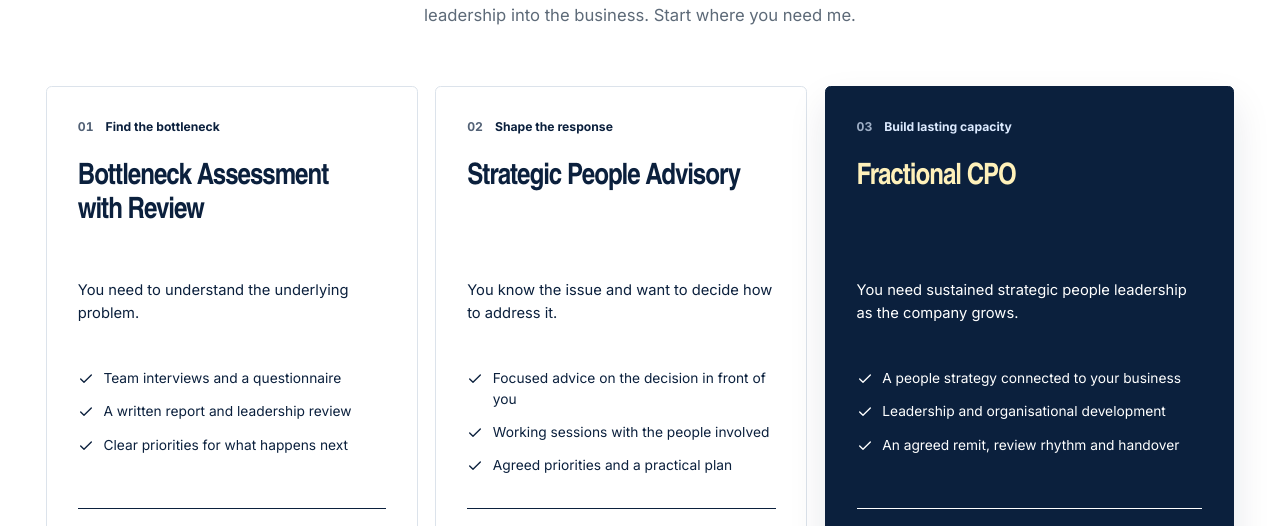
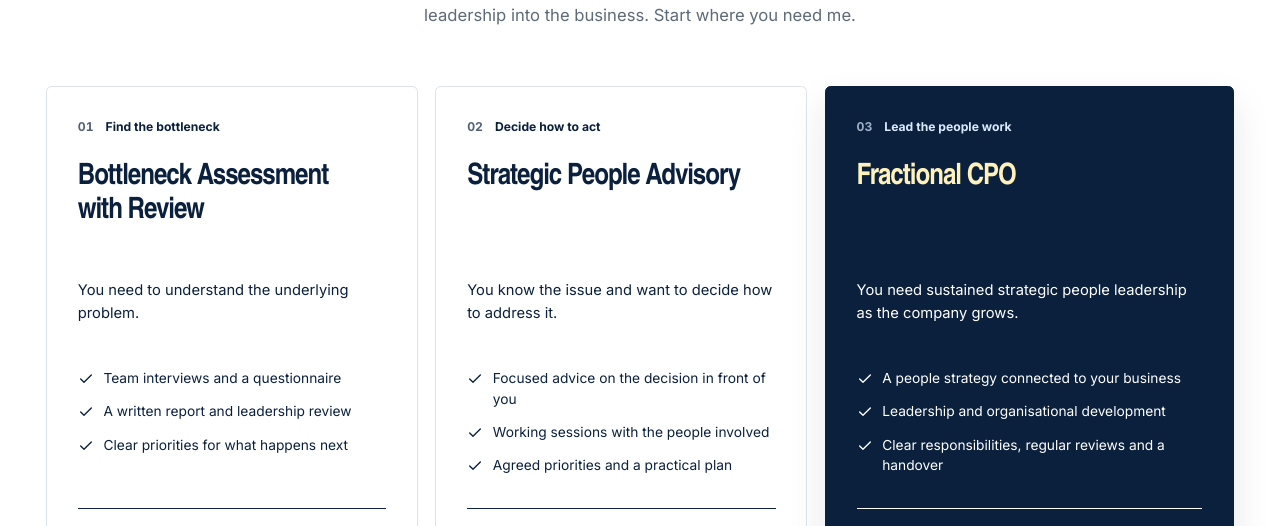
Before and after one commit to Ouroboros-Org/Marc-Berghoff-Homepage, a Next.js app: page / in a window 1280 px wide. Shown: the part 3027-3553 px from the top of the page. Built offline with nearby package versions, Linux system fonts and the light colour scheme; no server answers.

Commit message:
Clarify engagement responsibility and reader-facing navigation

```diff
--- a/src/config/site.ts
+++ b/src/config/site.ts
@@ -86,7 +86,7 @@ const primaryContactAction = getPrimaryContactAction();
 export const siteConfig = {
     name: "Marc Berghoff",
     descriptor: "Fractional CPO · People & organisation",
-    description: "Fractional CPO and strategic people advisory for growing companies. People, leadership and organisational development, shaped around what the business needs.",
+    description: "Work with me as your Fractional CPO (Chief People Officer) or strategic people adviser. Support for your people, leadership and organisation as you grow.",
     contact: {
         email: getContactEmail(),
         phoneDisplay: contactPhone?.display ?? null,
@@ -122,39 +122,39 @@ const insightNavigation = [
     {
         href: "/blog",
         label: "All insights",
-        description: "Start with the leadership pattern closest to what is happening now.",
+        description: "Explore questions about your people, leadership and organisation.",
     },
     {
         href: "/blog/founder-bottleneck-or-operating-model",
         label: "When work returns to the founder",
-        description: "Trace whether the issue sits in behaviour, decision rights or the operating model.",
+        description: "Look at why decisions return to you and what would help your team carry them.",
     },
     {
         href: "/blog/role-clarity-is-not-a-job-description",
         label: "Role clarity beyond job descriptions",
-        description: "Look at decisions, hand-offs and working agreements that the documents miss.",
+        description: "Clarify who decides and how people work together.",
     },
     {
         href: "/blog/when-fractional-people-leadership-makes-sense",
         label: "When a Fractional CPO fits",
-        description: "Recognise when the agenda needs an owner before it needs a permanent hire.",
+        description: "Compare ongoing advice, an agreed CPO remit and a permanent hire.",
     },
     {
         href: "/blog/executive-coaching-advisory-or-assessment",
         label: "Choosing the right engagement",
-        description: "See how ownership and uncertainty point to a proportionate response.",
+        description: "Understand the difference between assessment, focused advice and ongoing support.",
     },
 ] as const satisfies readonly NavigationLink[];
 const aboutNavigation = [
     {
         href: "/about",
         label: "About me",
-        description: "See how I work between coaching, advice and defined responsibility.",
+        description: "Get to know me, my experience and how I work.",
     },
     {
         href: "/results",
         label: "Selected work",
-        description: "Review selected engagements, client evidence and public work.",
+        description: "See examples of my work and hear from clients.",
     },
     {
         href: "/contact",
@@ -168,14 +168,14 @@ export function getHeaderNavigation(locale: SiteLocale = "en"): readonly HeaderN
             id: "work",
             label: "How I can help",
             href: getRouteHref("services", "en"),
-            description: "See how the situation determines my level of involvement.",
+            description: "Choose the support your people, leadership and organisation need.",
             items: getServiceNavigation(locale),
         },
         {
             id: "insights",
             label: "Insights",
             href: "/blog",
-            description: "Read practical notes on leadership issues that are hard to see or move.",
+            description: "Read practical ideas for the people and leadership decisions ahead of you.",
             items: insightNavigation,
         },
         {
--- a/src/content/engagement-process.ts
+++ b/src/content/engagement-process.ts
@@ -17,13 +17,13 @@ export const ENGAGEMENT_PROCESS = [
     title: "Agree the work",
     meta: "Written scope before paid work",
     description:
-      "We agree my responsibility, your team's role, the outputs, working rhythm and fee. Pace and duration follow the need, with a clear point to review them.",
+      "We agree my responsibility, your team's role, what you receive, how often we work together and the fee. Pace and duration follow the need, with a clear point to review them.",
   },
   {
     title: "Work, review and hand over",
     meta: "Keep the support useful",
     description:
-      "We work on the live issue and review what is changing. We adjust my involvement or finish with a handover your team can carry forward.",
+      "We work on the agreed priorities and review what is changing. We adjust my involvement or finish with a handover your team can carry forward.",
   },
 ] as const;
 
--- a/src/content/engagements.ts
+++ b/src/content/engagements.ts
@@ -24,11 +24,11 @@ export const ENGAGEMENTS: readonly Engagement[] = [
     shortTitle: "Find the bottleneck",
     href: "/bottleneck-assessment",
     situation: "You need to understand the underlying problem.",
-    summary: "An outside view of what is slowing the company down, grounded in your team's experience.",
+    summary: "Understand what is slowing your company down, with an outside view grounded in your team's experience.",
     rhythm: "Typically 2–3 weeks",
     receives: ["Team interviews and a questionnaire", "A written report and leadership review", "Clear priorities for what happens next"],
-    readiness: "Access to the leadership team and a willingness to examine what is happening.",
-    boundary: "We finish with findings and priorities you can act on, independently or with further support.",
+    readiness: "You can involve your leadership team, share relevant information and examine what is happening.",
+    boundary: "You leave with findings and priorities you can act on, independently or with further support.",
     nextStep: "Discuss the assessment",
     featured: false,
   },
@@ -36,14 +36,14 @@ export const ENGAGEMENTS: readonly Engagement[] = [
     id: "advisory",
     number: "02",
     title: "Strategic People Advisory",
-    shortTitle: "Shape the response",
+    shortTitle: "Decide how to act",
     href: "/advisory",
     situation: "You know the issue and want to decide how to address it.",
-    summary: "A focused engagement to work through a people or organisation decision and turn it into a practical way forward.",
+    summary: "Work through a people, leadership or organisation decision with me and agree a plan your team can put into practice.",
     rhythm: "A starting point: 2–6 weeks",
     receives: ["Focused advice on the decision in front of you", "Working sessions with the people involved", "Agreed priorities and a practical plan"],
-    readiness: "A question to work on and someone inside the business who can carry the decision forward.",
-    boundary: "You keep ownership. We agree the question, outputs and review point together; one session or a longer series may fit better.",
+    readiness: "You have a question to work on and someone in your business who can lead the response.",
+    boundary: "Your team makes the decisions and leads implementation. We agree the question, what you receive and a review point; one session or a longer series may fit better.",
     nextStep: "Talk through the decision",
     featured: false,
   },
@@ -51,14 +51,14 @@ export const ENGAGEMENTS: readonly Engagement[] = [
     id: "fractional-cpo",
     number: "03",
     title: "Fractional CPO",
-    shortTitle: "Build lasting capacity",
+    shortTitle: "Lead the people work",
     href: "/fractional-cpo",
     situation: "You need sustained strategic people leadership as the company grows.",
-    summary: "Senior support for your people, leadership and organisation, with a level of involvement that fits the business.",
+    summary: "Work with me on people strategy, leadership and organisational development, through an agreed CPO remit or ongoing advice.",
     rhythm: "Often 1–2 days a week",
-    receives: ["A people strategy connected to your business", "Leadership and organisational development", "An agreed remit, review rhythm and handover"],
-    readiness: "Leadership access, clear decision rights and operational support for day-to-day HR work.",
-    boundary: "I can carry an embedded Chief People Officer remit or advise your team over time. We agree responsibility, pace and duration together.",
+    receives: ["A people strategy connected to your business", "Leadership and organisational development", "Clear responsibilities, regular reviews and a handover"],
+    readiness: "You can involve your leadership team and agree who decides, with someone to handle day-to-day HR work.",
+    boundary: "I can take responsibility as your Chief People Officer or advise your team over time. We agree what I lead, what your team owns and when to review progress.",
     nextStep: "Explore ongoing support",
     featured: true,
   },
```
